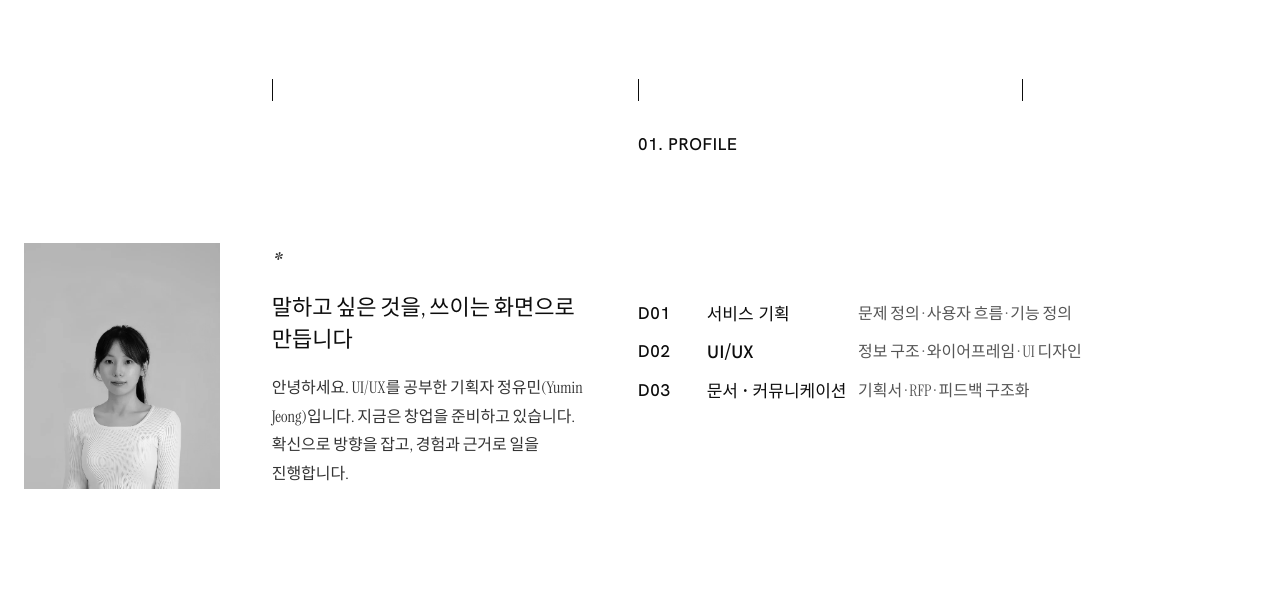
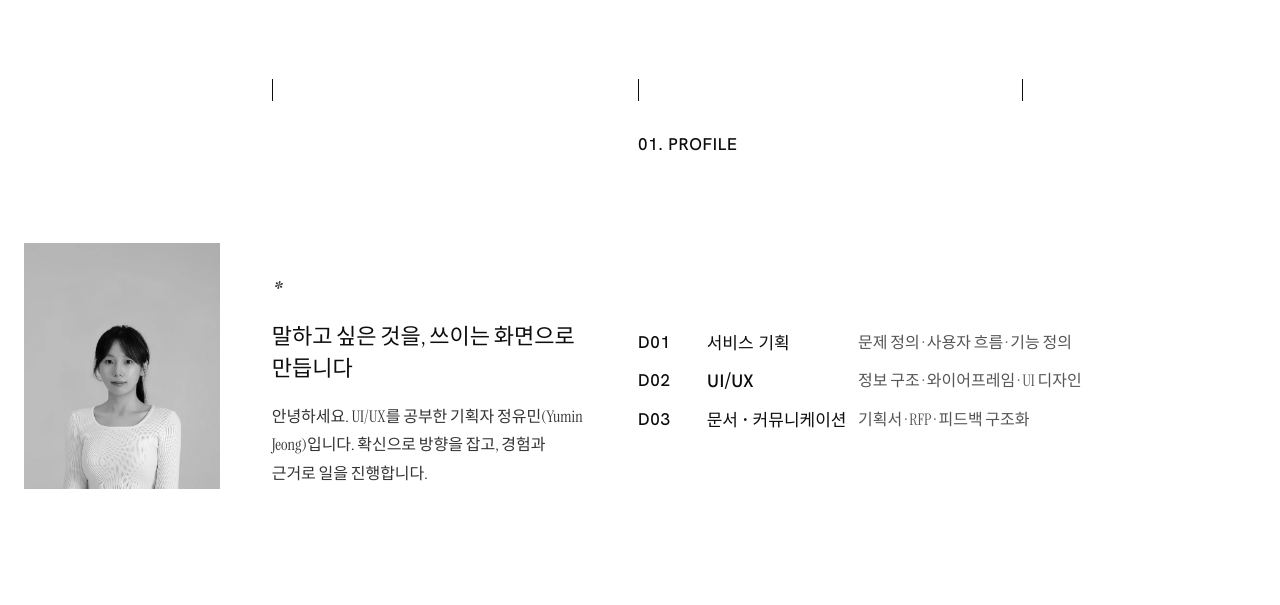
Before and after one commit to ski2mo/portfolio, a plain HTML site: page profile.html in a window 1280 px wide. Shown: the part 474-1079 px from the top of the page. Drawn offline with Linux system fonts and the light colour scheme.

Commit message:
Add files via upload

```diff
--- a/profile.html
+++ b/profile.html
@@ -36,7 +36,7 @@
 <div class="ab rv">
 <p class="star">*</p>
 <h3>말하고 싶은 것을, 쓰이는 화면으로 만듭니다</h3>
-<p>안녕하세요. UI/UX를 공부한 기획자 정유민(Yumin Jeong)입니다. 지금은 창업을 준비하고 있습니다. 확신으로 방향을 잡고, 경험과 근거로 일을 진행합니다.</p>
+<p>안녕하세요. UI/UX를 공부한 기획자 정유민(Yumin Jeong)입니다. 확신으로 방향을 잡고, 경험과 근거로 일을 진행합니다.</p>
 </div>
 <div class="dl up rv">
 <p><span><span>D01</span><span>서비스 기획</span></span><span>문제 정의 · 사용자 흐름 · 기능 정의</span></p>
```
Also changed, not shown: index.html (+2 -2 lines).
